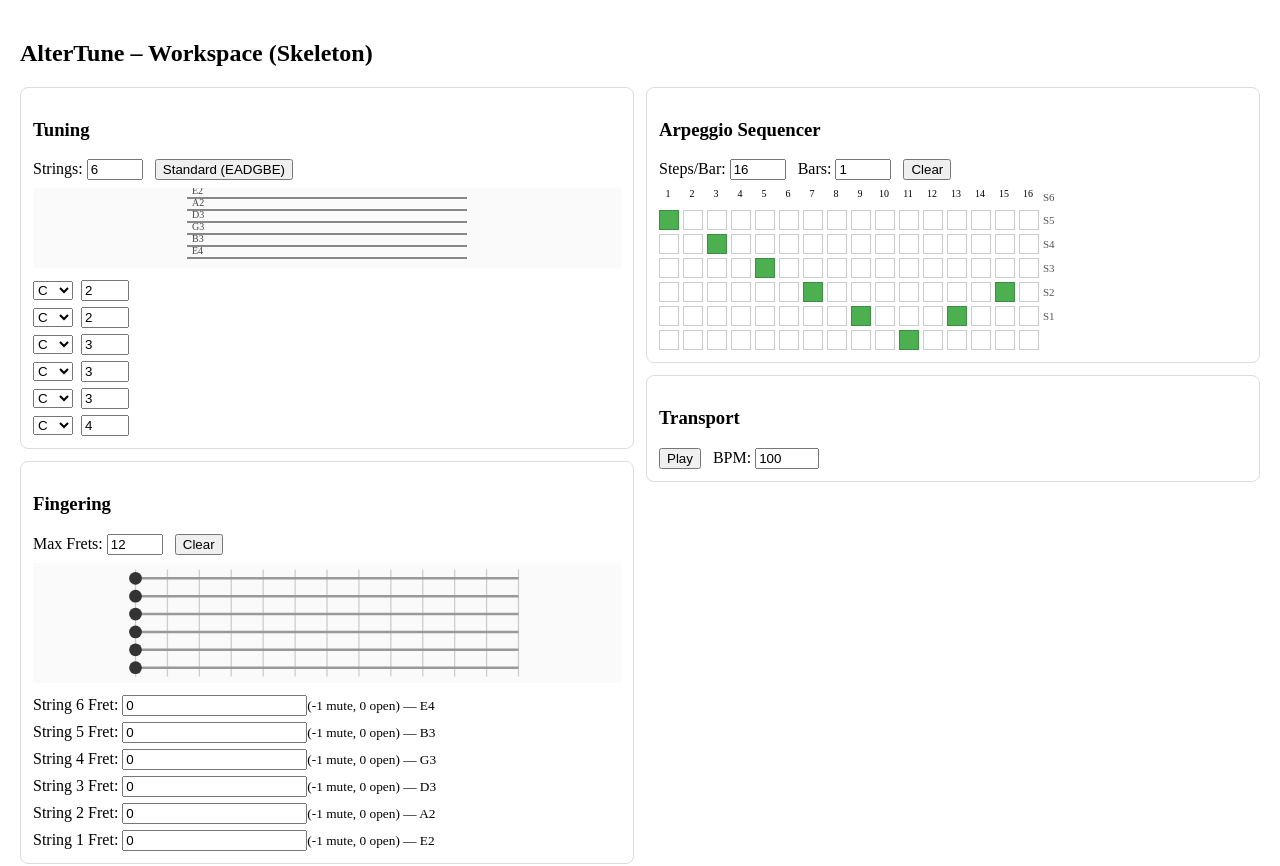
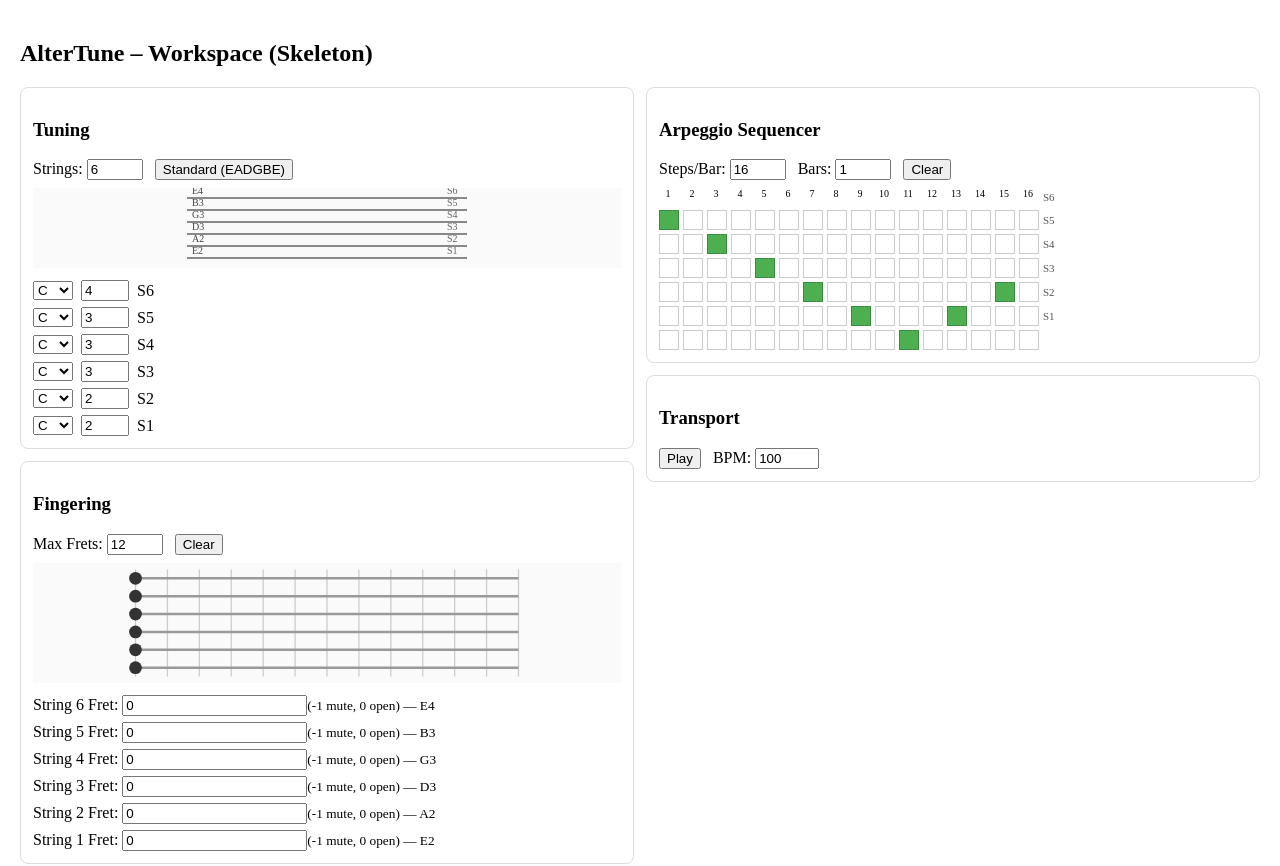
Before and after one commit to bubasu/alter-tune, an Angular app: page / in a window 1280 px wide. Shown: the top 866 px of the page. Built offline with nearby package versions, Linux system fonts and the light colour scheme.

Commit message:
tuning order

```diff
--- a/src/app/components/tuning-editor.component.ts
+++ b/src/app/components/tuning-editor.component.ts
@@ -19,17 +19,21 @@ const NOTE_OPTIONS = ['C','C#','D','D#','E','F','F#','G','G#','A','A#','B'] as c
       <button (click)="resetStandard()">Standard (EADGBE)</button>
     </div>
     <svg [attr.viewBox]="'0 0 300 ' + (rowsHeight())" class="fretboard">
-      <g *ngFor="let st of tuning.strings; index as i">
-        <line [attr.x1]="10" [attr.x2]="290" [attr.y1]="rowY(i)" [attr.y2]="rowY(i)" stroke="#888" stroke-width="2" />
-        <text [attr.x]="15" [attr.y]="rowY(i)-4" font-size="10" fill="#444">{{st.pitch.note}}{{st.pitch.octave}}</text>
+      <!-- SVG: iterate using real stringIndex values in inverted display order -->
+      <g *ngFor="let r of rows(); trackBy: trackByIndex">
+        <line [attr.x1]="10" [attr.x2]="290" [attr.y1]="rowY(r)" [attr.y2]="rowY(r)" stroke="#888" stroke-width="2" />
+        <text [attr.x]="15" [attr.y]="rowY(r)-4" font-size="10" fill="#444">{{tuning.strings[r].pitch.note}}{{tuning.strings[r].pitch.octave}}</text>
+        <text [attr.x]="270" [attr.y]="rowY(r)-4" font-size="10" fill="#666">S{{r+1}}</text>
       </g>
     </svg>
     <div class="grid">
-      <div class="row" *ngFor="let st of tuning.strings; index as i">
-        <select [value]="st.pitch.note" (change)="onNoteChange(i, $any($event.target).value)">
+      <!-- Input list: same inverted order, using real stringIndex r -->
+      <div class="row" *ngFor="let r of rows(); trackBy: trackByIndex">
+        <select [value]="tuning.strings[r].pitch.note" (change)="onNoteChange(r, $any($event.target).value)">
           <option *ngFor="let n of noteOptions" [value]="n">{{n}}</option>
         </select>
-        <input type="number" [value]="st.pitch.octave" min="0" max="8" (input)="onOctaveChange(i, $any($event.target).valueAsNumber)">
+        <input type="number" [value]="tuning.strings[r].pitch.octave" min="0" max="8" (input)="onOctaveChange(r, $any($event.target).valueAsNumber)">
+        <span class="label">S{{r+1}}</span>
       </div>
     </div>
   </div>
@@ -47,8 +51,17 @@ export class TuningEditorComponent {
   @Output() tuningChange = new EventEmitter<Tuning>();
 
   noteOptions = [...NOTE_OPTIONS];
-  rowY = (i: number) => 10 + i * 12;
+
+  // Inverted Y: highest string at top (n-1), lowest at bottom (0)
+  rowY = (i: number) => 10 + (Math.max(0, (this.tuning?.strings?.length ?? 1) - 1 - i)) * 12;
   rowsHeight = () => (this.tuning?.strings?.length ? (this.tuning.strings.length - 1)*12 + 20 : 40);
+
+  // Provide real string indices in inverted display order [n-1, ..., 0]
+  rows = () => {
+    const n = this.tuning?.strings?.length ?? 0;
+    return Array.from({ length: n }, (_, k) => n - 1 - k);
+  };
+  trackByIndex = (i: number) => i;
 
   onChangeCount(count: number) {
     const strings: StringTuning[] = Array.from({length: Math.max(1, Math.min(12, count || 1))}, (_, idx) => {
```
